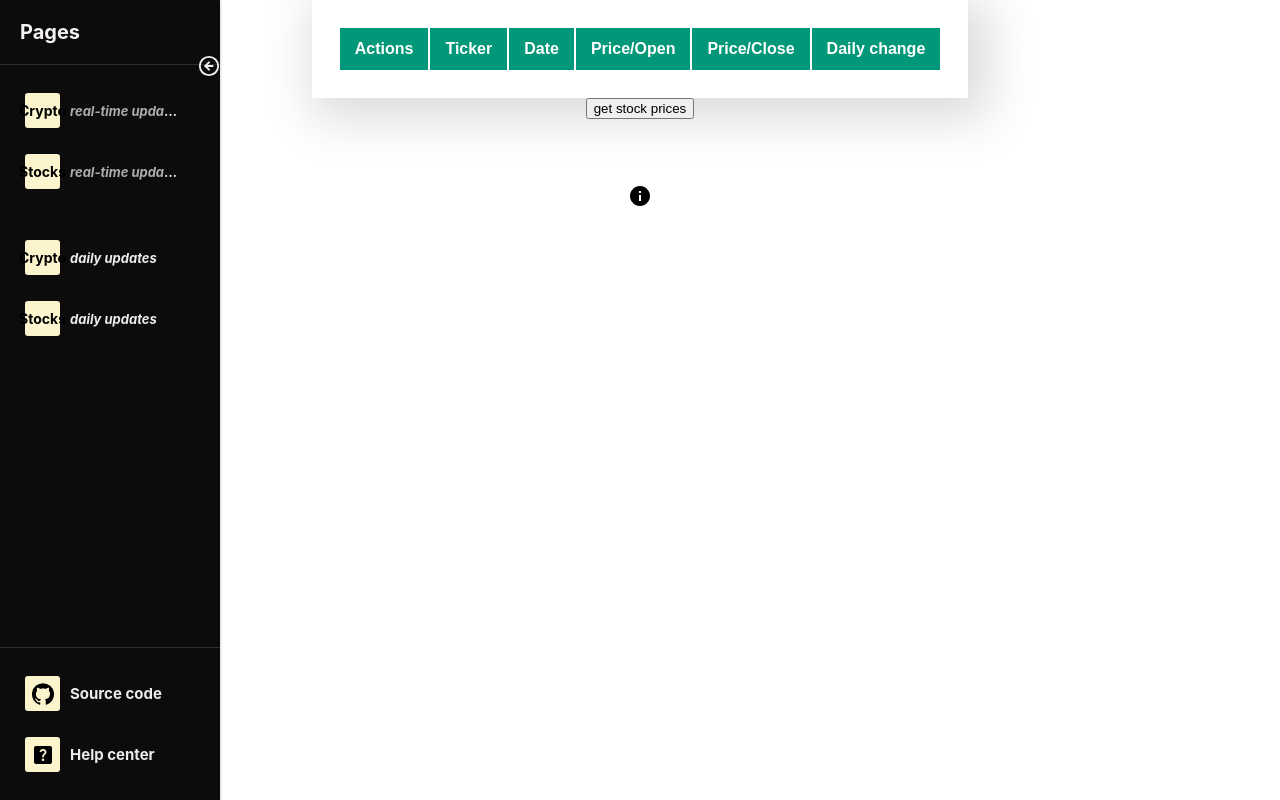
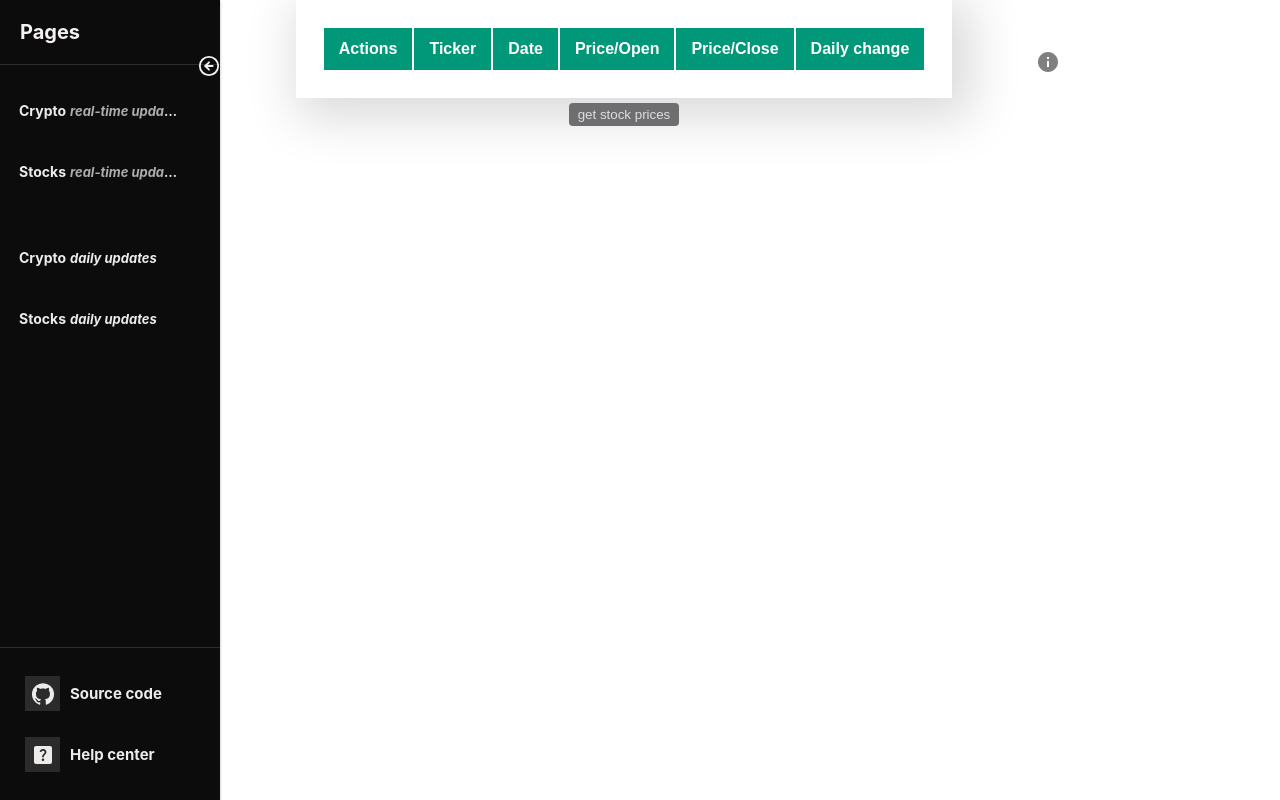
Before and after one commit to KostasSp/Investment-Tracker, a React (Create React App) app in the folder client/: page /daily-stock-updates in a window 1280 px wide. Built offline with nearby package versions, Linux system fonts and the light colour scheme.

Commit message:
refactor styling

```diff
--- a/client/src/App.scss
+++ b/client/src/App.scss
@@ -7,7 +7,7 @@
 
 .main-div {
   @include center-list;
-  // width: min(100% - 2rem);
+  width: min(100% - 2rem);
 }
 
 .styled-table {
@@ -32,48 +32,59 @@ tr:nth-child(odd) {
   padding: 12px 15px;
 }
 
-.sidebar {
-  height: 100%;
-  width: 250px;
-  position: fixed;
-  top: 0;
-  left: 0;
-  background-color: #111;
-  padding-top: 60px;
+.daily-updates-button {
+  border-radius: 4px;
+  background: #6e6d70;
+  color: #dfdedf;
+  padding: 4px 9px;
+  border: none;
+  text-align: center;
+  transition: all 0.5s;
+  cursor: pointer;
+  margin: 5px;
 }
 
-.sidebar a {
-  padding: 8px 8px 8px 32px;
-  text-decoration: none;
-  font-size: 25px;
-  color: #818181;
-  display: block;
+.action-icons {
+  font-size: 1.4em;
 }
 
-.sidebar a:hover {
-  color: #f1f1f1;
+.action-icons:hover {
+  transform: scale(1.15, 1.15);
+  animation: jiggle 0.5s infinite linear;
 }
 
-.material-icons,
-.icon-text {
-  vertical-align: middle;
-}
-.material-icons {
-  padding-bottom: 3px;
-  margin-right: 30px;
+.info-icon {
+  color: grey;
+  position: absolute;
+  top: 50px;
+  right: 220px;
 }
 
-.check-icon {
-  color: rgba(23, 182, 31, 0.753);
-  font-size: 2px;
-  opacity: 1;
+@mixin invest-arrow {
+  display: flex;
+  align-items: center;
+  justify-content: center;
+  margin-top: -4px; //oddly enough, this isn't equivalent to "margin-bottom: 4px"
 }
 
-h5 {
-  opacity: 0.5;
-  font-size: 10px;
+.arrow-up {
+  color: green;
+  @include invest-arrow;
 }
 
-/* td::before {
-  content: " / ";
-} */
+.arrow-down {
+  color: red;
+  @include invest-arrow;
+}
+
+.cryptolist-image img {
+  height: 27px;
+  width: 27px;
+}
+
+.daily-price-change {
+  display: flex;
+  justify-content: center;
+  flex-direction: row;
+  margin-top: 6px;
+}
--- a/client/src/components/sidebar/SideBar.scss
+++ b/client/src/components/sidebar/SideBar.scss
@@ -52,10 +52,11 @@
   ul
   .pro-inner-item
   .pro-icon-wrapper {
-  background-color: #fbf4cd;
-  color: #000;
-  border-radius: 3px;
+  // background-color: #fbf4cd;
+  // color: #000;
+  // border-radius: 3px;
 }
+
 #header
   .pro-sidebar-inner
   .pro-sidebar-layout
@@ -65,11 +66,13 @@
   .pro-item-content {
   color: #000;
 }
-#header .pro-sidebar-inner .pro-sidebar-layout .active {
-  background-image: linear-gradient(0deg, #7a7973 0%, #ffe172 100%);
-}
+
 #header .logo {
   padding: 20px;
+}
+
+.sidebar-item:hover {
+  background-image: linear-gradient(0deg, #7a7973 0%, #ffe172 100%);
 }
 
 @media only screen and (max-width: 720px) {
```
